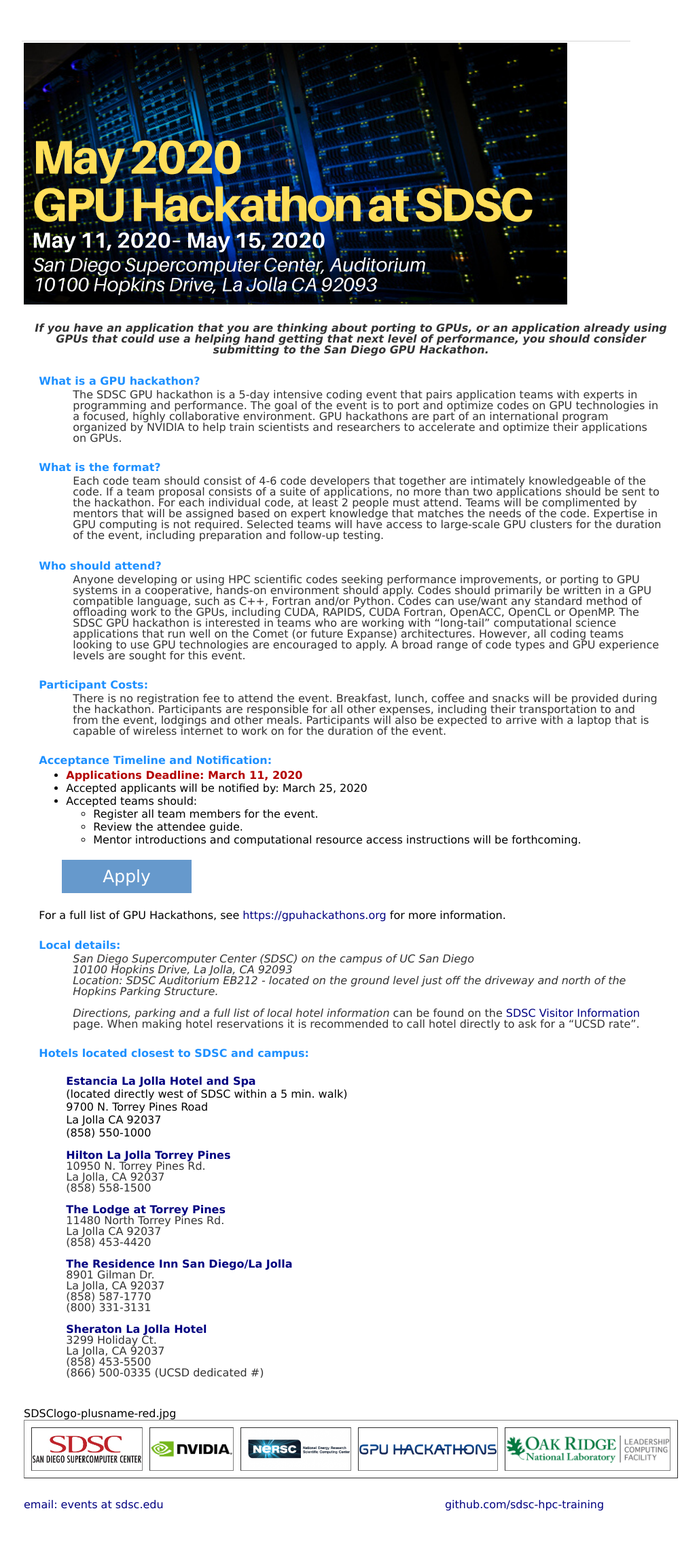
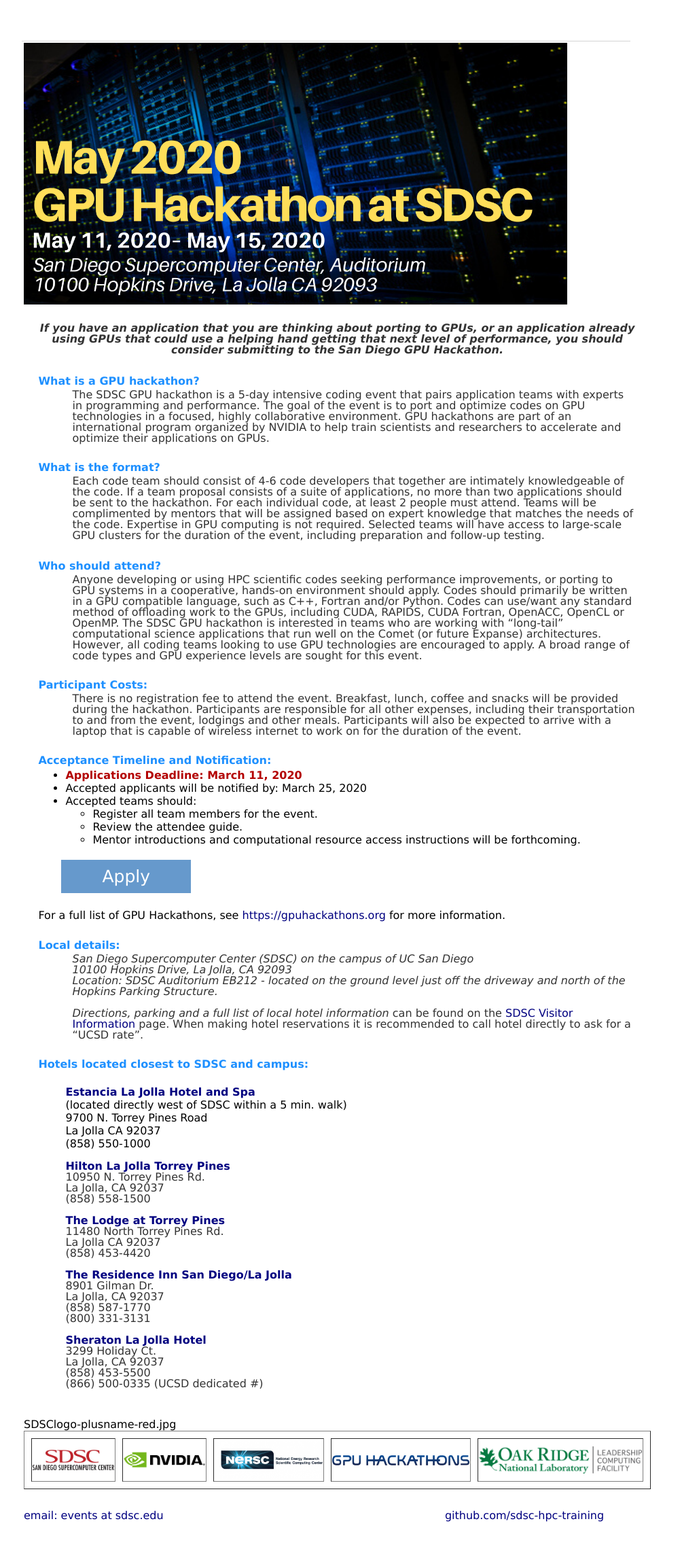
Before and after one commit to sdsc-hpc-training/sdsc-hpc-training.github.io, a Jekyll site: the page built from gpuhackathon/index.html, in a window 1280 px wide. Shown: the whole page at 68% size, without its empty margins (160-1189 px from the left). Built offline with Jekyll 4.4.1, drawn with Linux system fonts in a browser that asks for light colours.

```diff
--- a/gpuhackathon/index.html
+++ b/gpuhackathon/index.html
@@ -166,7 +166,7 @@
 <tr>
   SDSClogo-plusname-red.jpg
   <td align='left' valign='center'>
-  <img src="./images/SDSClogo-plusname-red.jpg" alt="SDSC Logo" height="40px" />
+  <img src="./images/SDSClogo-plusname-red.jpg" alt="SDSC Logo" height="30px" />
   </td>
   <td align='center' valign='center'>
   <img src="./images/NVLogo_H_2160x1080.png" alt="NVIDIA Logo" height="60px" />
```
